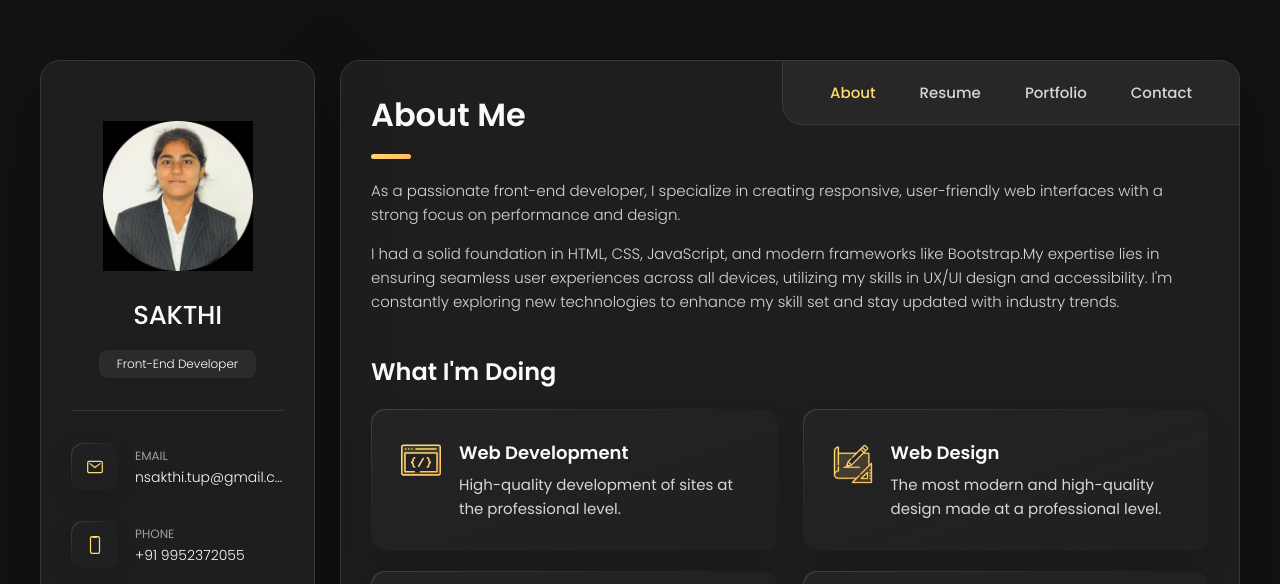
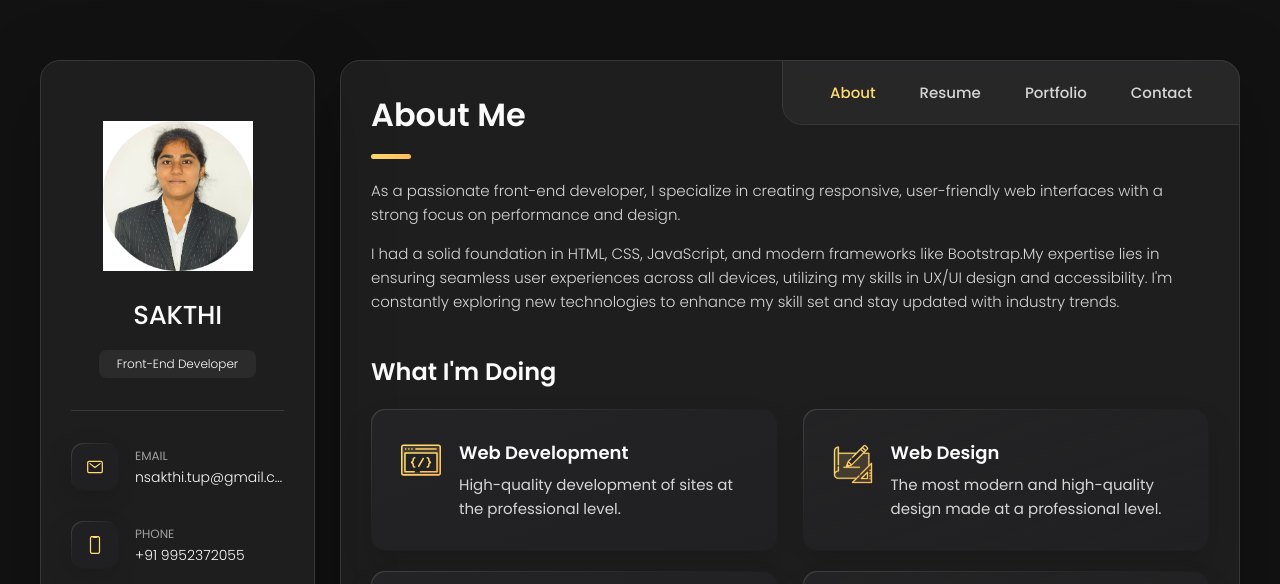
Before and after one commit to Sakthitup/portfolio, a plain HTML site: page index.html in a window 1280 px wide. Shown: the top 584 px of the page. Drawn offline with nearby package versions, Linux system fonts and the light colour scheme.

Commit message:
Update index.html

```diff
--- a/index.html
+++ b/index.html
@@ -44,7 +44,7 @@
       <div class="sidebar-info">
 
         <figure class="avatar-box">
-          <img class=" pass_photo" src="assets/images/passport size photo.jpg" alt="SAKTHI" width="80" >
+          <img class=" pass_photo" src="assets/images/pass_bg_remove.jpeg" alt="SAKTHI" width="80" >
         </figure>
 
         <div class="info-content">
```
